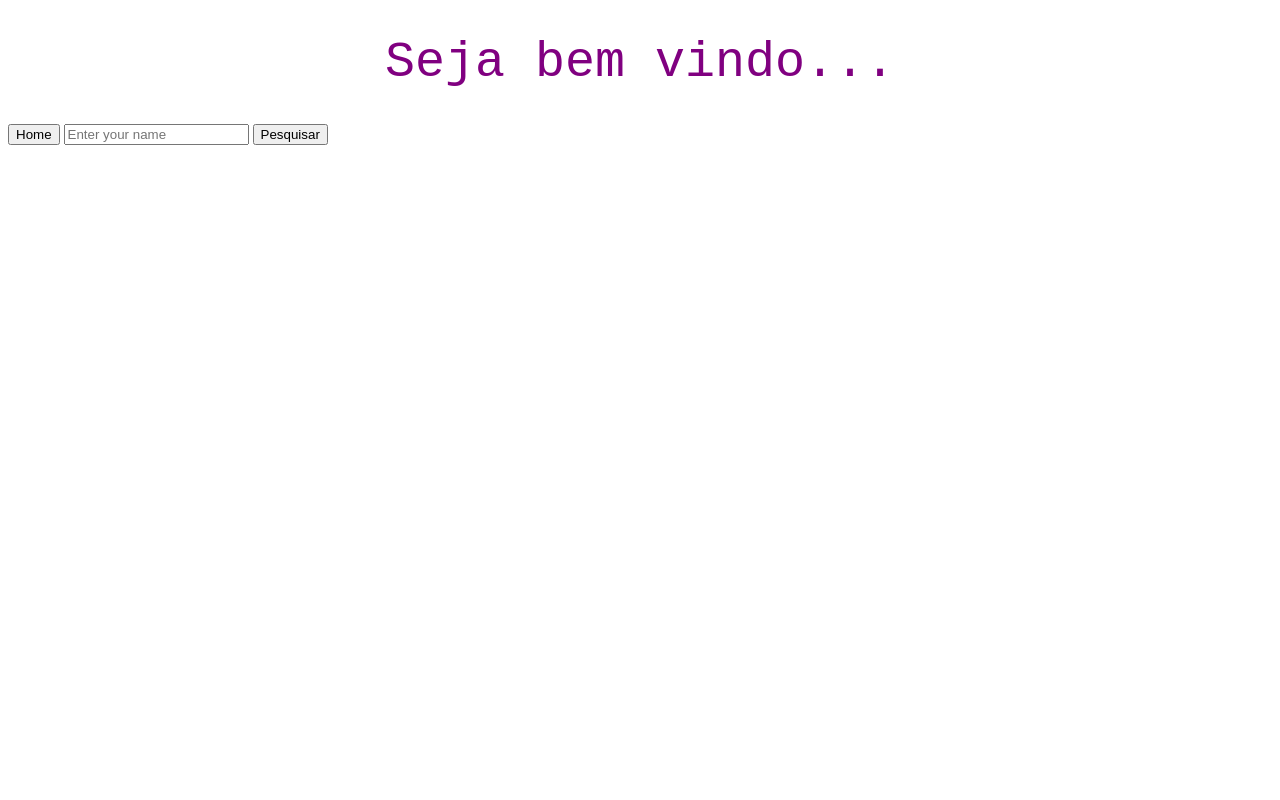
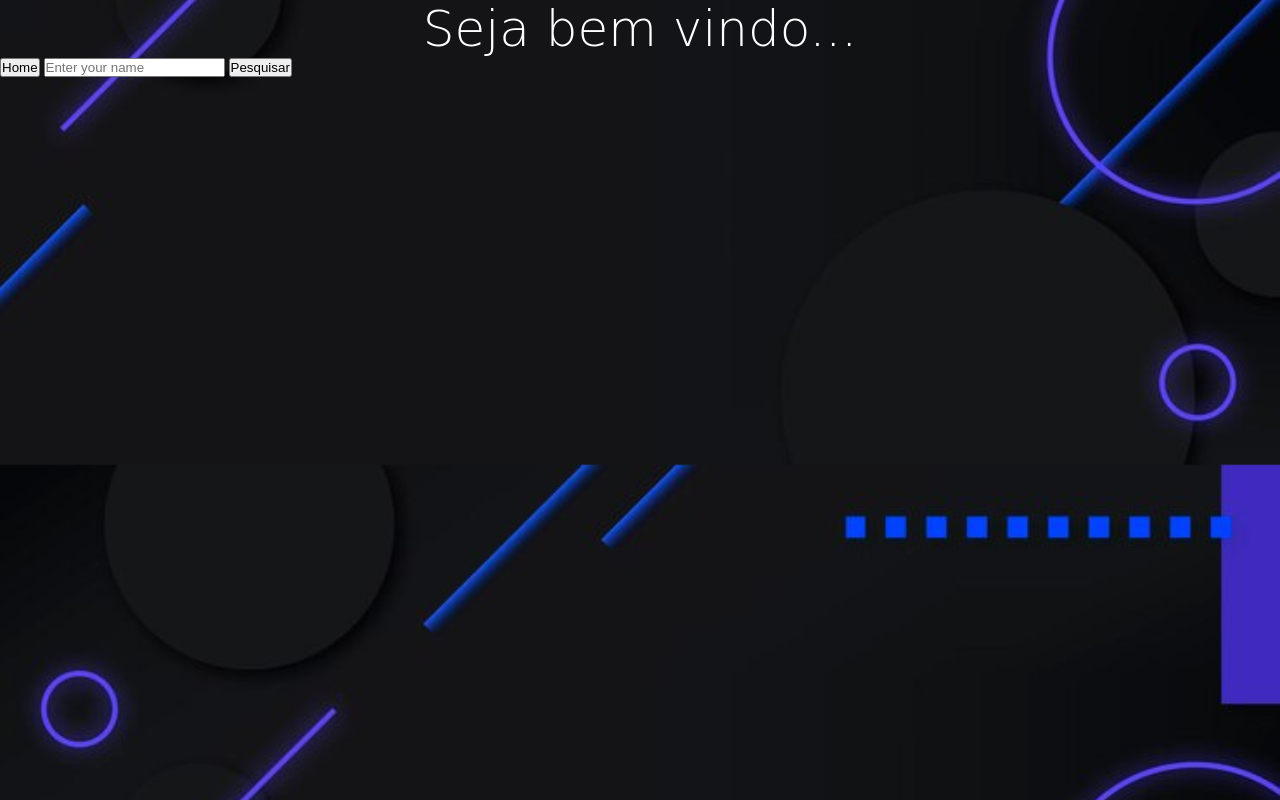
Before and after one commit to Nikolas-Pereira/Iniciando-em-JavaScript, a plain HTML site: page index.html in a window 1280 px wide. Drawn offline with Linux system fonts and the light colour scheme.

Commit message:
adicionando imagem de fundo e alterando cor do titulo

```diff
--- a/index.html
+++ b/index.html
@@ -13,15 +13,23 @@
     <button id="myButton">Home</button>
     <input type="text" id="myInput" placeholder="Enter your name">
     <button id="search-btn">Pesquisar</button>
-    <style>
-        body {
-            background-image: url('C:\Users\salok\OneDrive\Documentos\aulas_javascript\download.jpg');
-            background-repeat: no-repeat;
-            background-position: center;
-            background-size: cover;
-        }
-    </style>
 
+<style>
+    * {
+        margin:0;
+        padding: 0;
+        box-sizing: 0;
+    }
+
+    body {
+        width: 100vw;
+        height: 100;
+        background-image: url(./donwload1.jpg.jpg);
+        background-size: 100%;
+        background-position: center;
+    }
+
+</style>
 </body>
 
 </html>
--- a/style.css
+++ b/style.css
@@ -1,6 +1,6 @@
-h1 {color: purple;
+h1 {color: white;
 font-size: 50px;
-font-family: 'Courier New', Courier, monospace;
+font-family:cursive;
 font-weight: 120;
 text-align: center;
 }
```
